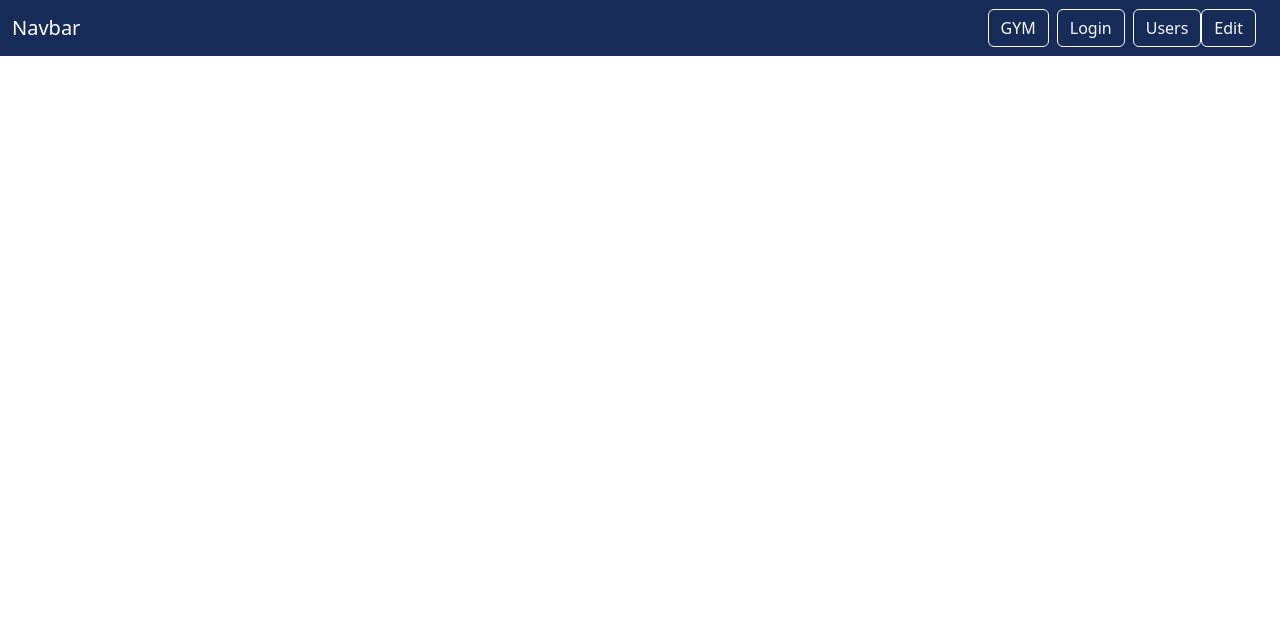
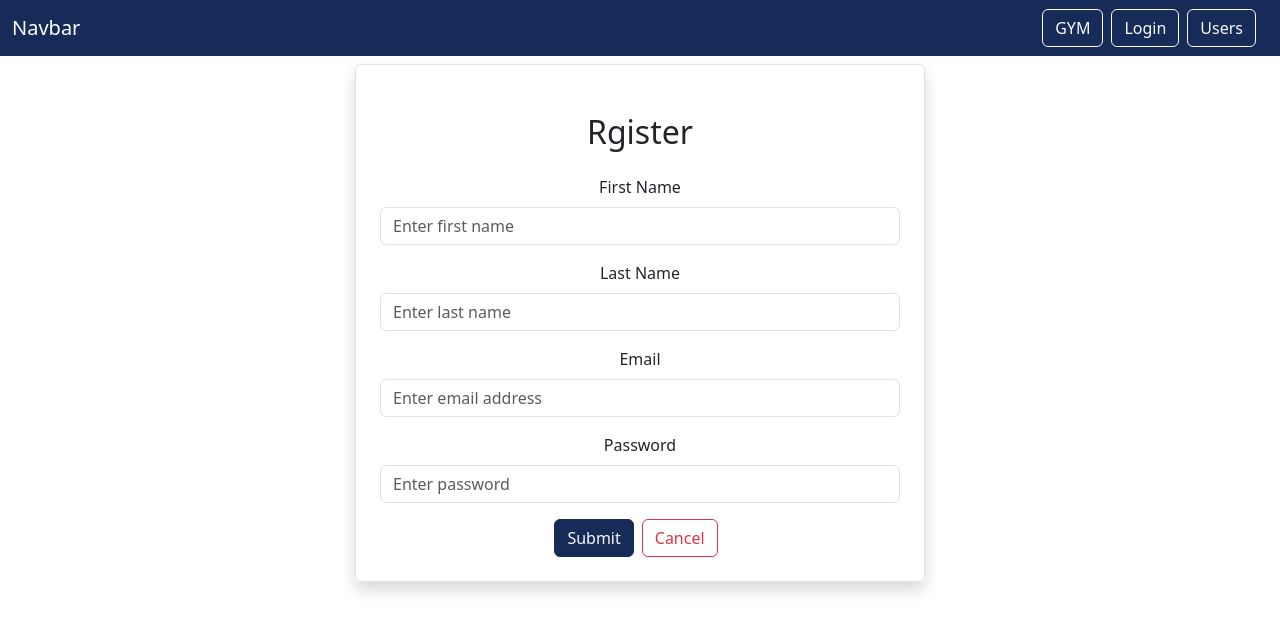
Before and after one commit to sohanihansika/ThePhysio, a React (Create React App) app in the folder secondtry-front/: page /register in a window 1280 px wide. Shown: the top 632 px of the page. Built offline with nearby package versions, Linux system fonts and the light colour scheme.

Commit message:
""Connect the login

```diff
--- a/secondtry-front/package.json
+++ b/secondtry-front/package.json
@@ -12,6 +12,7 @@
     "react-dom": "^18.3.1",
     "react-router-dom": "^6.23.1",
     "react-scripts": "5.0.1",
+    "typeface-poppins": "^1.1.13",
     "web-vitals": "^2.1.4"
   },
   "scripts": {
--- a/secondtry-front/src/App.js
+++ b/secondtry-front/src/App.js
@@ -10,6 +10,8 @@ import ViewUser from './users/ViewUser';
 import Login from './users/Login';
 import GYM from './pages/gym';
 import NewHome from './pages/NewHome';
+import Register from './component/register';
+
 
 
 function App() {
@@ -28,6 +30,7 @@ function App() {
           <Route exact path="/home" element={<Home />} />
           <Route exact path="/viewemployee/:id" element={<ViewUser />} />
           <Route exact path="/editemployee/:id" element={<EditUser />} />
+          <Route exact path="/register" element= { <Register/>} />
 
 
 
--- /dev/null
+++ b/secondtry-front/src/component/register.jsx
@@ -0,0 +1,107 @@
+import axios from "axios";
+import React, { useState } from "react";
+import { Link, useNavigate } from "react-router-dom";
+
+const Register = () => {
+  const navigate = useNavigate();
+  const [employee, setEmployee] = useState({
+    firstName: "",
+    lastName: "",
+    email: "",
+    password: "",
+  });
+
+  const { firstName, lastName, email, password } = employee;
+
+  const onInputChange = (e) => {
+    setEmployee({ ...employee, [e.target.name]: e.target.value });
+  };
+
+  const onSubmit = async (e) => {
+    e.preventDefault();
+    try {
+      await axios.post("http://localhost:8080/api/employees", employee);
+      navigate("/");
+    } catch (error) {
+      console.error("Error creating employee:", error);
+      // Handle error gracefully
+    }
+  };
+
+  return (
+    <div className="container">
+      <div className="row">
+        <div className="col-md-6 offset-md-3 border rounded p-4 mt-2 shadow">
+          <h2 className="text-center m-4">Rgister</h2>
+
+          <form onSubmit={onSubmit}>
+            <div className="mb-3">
+              <label htmlFor="firstName" className="form-label">
+                First Name
+              </label>
+              <input
+                type="text"
+                className="form-control"
+                placeholder="Enter first name"
+                name="firstName"
+                value={firstName}
+                onChange={onInputChange}
+                required
+              />
+            </div>
+            <div className="mb-3">
+              <label htmlFor="lastName" className="form-label">
+                Last Name
+              </label>
+              <input
+                type="text"
+                className="form-control"
+                placeholder="Enter last name"
+                name="lastName"
+                value={lastName}
+                onChange={onInputChange}
+                required
+              />
+            </div>
+            <div className="mb-3">
+              <label htmlFor="email" className="form-label">
+                Email
+              </label>
+              <input
+                type="email"
+                className="form-control"
+                placeholder="Enter email address"
+                name="email"
+                value={email}
+                onChange={onInputChange}
+                required
+              />
+            </div>
+            <div className="mb-3">
+              <label htmlFor="password" className="form-label">
+                Password
+              </label>
+              <input
+                type="password"
+                className="form-control"
+                placeholder="Enter password"
+                name="password"
+                value={password}
+                onChange={onInputChange}
+                required
+              />
+            </div>
+
+            <Link className='btn btn-outline-light' style={{ backgroundColor: '#172b59', borderColor: '#172b59' }} to='/home'>Submit</Link>
+
+            <Link className="btn btn-outline-danger mx-2" to="/">
+              Cancel
+            </Link>
+          </form>
+        </div>
+      </div>
+    </div>
+  );
+};
+
+export default Register;
--- a/secondtry-front/src/layout/Navbar.js
+++ b/secondtry-front/src/layout/Navbar.jsx
@@ -16,8 +16,7 @@ export default function Navbar() {
         <div className="col text-end">
           <Link className='btn btn-outline-light me-2' to='/gym'>GYM</Link>
           <Link className='btn btn-outline-light me-2' to='/login'>Login</Link>
-          <Link className='btn btn-outline-light' to='/adduser'>Users</Link>
-          <Link className='btn btn-outline-light' to='/edituser'>Edit</Link>
+          <Link className='btn btn-outline-light' to='/home'>Users</Link>
 
         </div>
       </div>
--- a/secondtry-front/src/pages/Home.js
+++ b/secondtry-front/src/pages/Home.jsx
@@ -72,7 +72,7 @@ export default function Home() {
             ))}
           </tbody>
         </table>
-        <Link className="btn btn-primary mb-2" to="/addemployee">Add Employee</Link>
+        <Link className="btn btn-primary mb-2" to="/adduser">Add Employee</Link>
 
         {/* Modal for confirmation */}
         {deleteEmployeeId && (
--- a/secondtry-front/src/pages/NewHome.js
+++ b/secondtry-front/src/pages/NewHome.jsx
@@ -94,7 +94,7 @@ const NewHome = () => {
             </div>
           </nav>
         </section>
-        <Link className='btn btn-outline-light' to='/home'>Edit</Link>
+
 
         <section data-bs-version="5.1" className="features3 coinm5 cid-tA5h1AFdOZ" id="features3-4">
           <div className="container">
--- a/secondtry-front/src/users/AddUser.js
+++ b/secondtry-front/src/users/AddUser.jsx
@@ -9,9 +9,11 @@ export default function AddUser() {
     firstName: "",
     lastName: "",
     email: "",
+    password: "",
+
   });
 
-  const { firstName, lastName, email } = employee;
+  const { firstName, lastName, email,password } = employee;
 
   const onInputChange = (e) => {
     setEmployee({ ...employee, [e.target.name]: e.target.value });
@@ -77,6 +79,19 @@ export default function AddUser() {
                 required
               />
             </div>
+            <div className="mb-3">
+              <label htmlFor="firstName" className="form-label">
+Password              </label>
+              <input
+                type="text"
+                className="form-control"
+                placeholder="Enter first name"
+                name="password"
+                value={password}
+                onChange={(e) => onInputChange(e)}
+                required
+              />
+            </div>
             <button type="submit" className="btn btn-outline-primary">
               Submit
             </button>
--- a/secondtry-front/src/users/Login.js
+++ b/secondtry-front/src/users/Login.jsx
@@ -1,15 +1,34 @@
-import React from 'react';
+import axios from "axios";
+import React, { useState } from "react";
+import { Link, useNavigate } from "react-router-dom";
 
-export default function Login() {
+const Login = () => {
+  const [email, setEmail] = useState("");
+  const [password, setPassword] = useState("");
+  const [errorMessage, setErrorMessage] = useState("");
+  const navigate = useNavigate();
+
+  const onSubmit = async (e) => {
+    e.preventDefault();
+    try {
+      const response = await axios.post("http://localhost:8080/api/employees/login", { email, password });
+      if (response.status === 200) {
+        navigate("/");
+      }
+    } catch (error) {
+      console.error("Error logging in:", error);
+      setErrorMessage("Invalid email or password. Please try again.");
+    }
+  };
+
   return (
     <section className="vh-100" style={{ backgroundColor: '#172B59' }}>
       <div className="container-fluid h-custom">
         <div className="row d-flex justify-content-center align-items-center h-100">
           <div className="col-md-8 col-lg-6 col-xl-5">
-            <form className="border rounded p-4 mt-4 shadow-lg" style={{ backgroundColor: '#fff' }}>
+            <form onSubmit={onSubmit} className="border rounded p-4 mt-4 shadow-lg" style={{ backgroundColor: '#fff' }}>
               <h2 className="text-center mb-4" style={{ color: '#172B59' }}>Login</h2>
 
-              {/* Email input */}
               <div className="mb-3">
                 <label htmlFor="email" className="form-label" style={{ color: '#172B59' }}>Email address</label>
                 <input
@@ -18,10 +37,12 @@ export default function Login() {
                   id="email"
                   placeholder="Enter your email"
                   style={{ borderColor: '#172B59' }}
+                  value={email}
+                  onChange={(e) => setEmail(e.target.value)}
+                  required
                 />
               </div>
 
-              {/* Password input */}
               <div className="mb-3">
                 <label htmlFor="password" className="form-label" style={{ color: '#172B59' }}>Password</label>
                 <input
@@ -30,8 +51,17 @@ export default function Login() {
                   id="password"
                   placeholder="Enter your password"
                   style={{ borderColor: '#172B59' }}
+                  value={password}
+                  onChange={(e) => setPassword(e.target.value)}
+                  required
                 />
               </div>
+
+              {errorMessage && (
+                <div className="alert alert-danger" role="alert">
+                  {errorMessage}
+                </div>
+              )}
 
               <div className="text-center">
                 <button type="submit" className="btn btn-primary btn-lg" style={{ backgroundColor: '#172B59', borderColor: '#172B59' }}>
@@ -39,7 +69,9 @@ export default function Login() {
                 </button>
                 <p className="small fw-bold mt-3" style={{ color: '#172B59' }}>
                   Don't have an account?{' '}
-                  <a href="#!" className="text-decoration-none" style={{ color: '#000' }}>Register</a>
+                  <Link className='btn btn-primary mb-2' to='/register'>Register</Link>
+
+
                 </p>
               </div>
             </form>
@@ -47,9 +79,10 @@ export default function Login() {
         </div>
       </div>
       <div className="d-flex flex-column flex-md-row text-center text-md-start justify-content-between py-4 px-4 px-xl-5 bg-primary">
-        {/* Footer content */}
         {/* Footer content omitted for brevity */}
       </div>
     </section>
   );
-}
+};
+
+export default Login;
--- a/secondtry-front/src/users/ViewUser.js
+++ b/secondtry-front/src/users/ViewUser.jsx
@@ -41,7 +41,7 @@ export default function ViewEmployee() {
               </ul>
             </div>
           </div>
-          <Link className="btn btn-primary my-2" to={"/"}>
+          <Link className="btn btn-primary my-2" to={"/home"}>
             Back to Home
           </Link>
         </div>
```
Also changed, not shown: secondtry-front/src/CSS/Register.css (added, +12 -0 lines), secondtry-front/src/pages/gym.jsx (renamed from secondtry-front/src/pages/gym.js), secondtry-front/src/users/EditUser.jsx (renamed from secondtry-front/src/users/EditUser.js), 3 other files (tests, documents, lock files or other folders).
